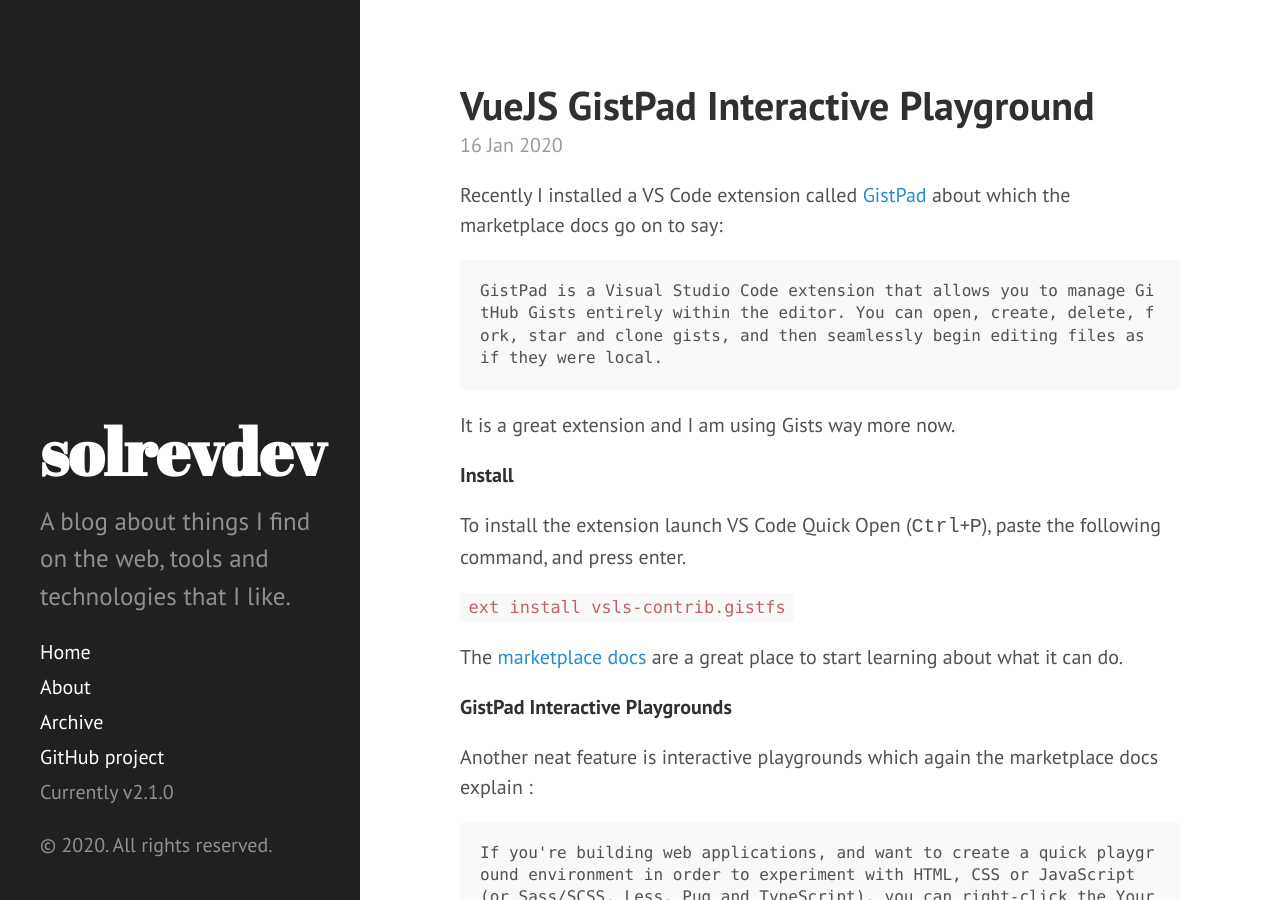
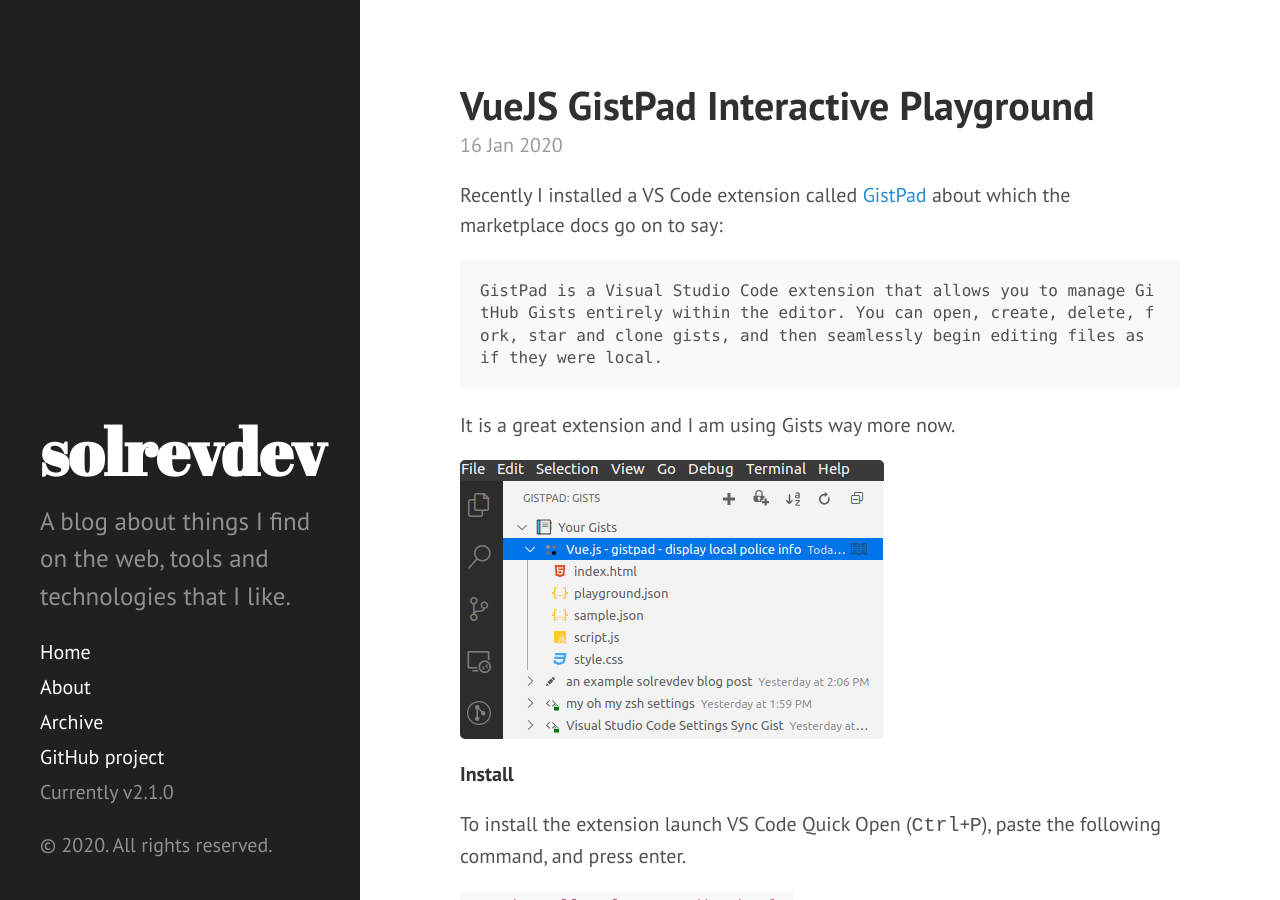
Before and after one commit to solrevdev/solrevdev.github.io, a Jekyll site: the page built from _posts/2020-01-16-vuejs-gistpad-interactive-playground.md, in a window 1280 px wide and 900 px high. Built offline with Jekyll 4.4.1, drawn with Linux system fonts in a browser that asks for light colours.

Commit message:
Update 2020-01-16-vuejs-gistpad-interactive-playground.md

```diff
--- a/_posts/2020-01-16-vuejs-gistpad-interactive-playground.md
+++ b/_posts/2020-01-16-vuejs-gistpad-interactive-playground.md
@@ -16,6 +16,9 @@ Recently I installed a VS Code extension called [GistPad](https://marketplace.vi
 
 It is a great extension and I am using Gists way more now.
 
+![2020-01-16_11-23-46_gistpad.png]({{site.baseurl}}/media/2020-01-16_11-23-46_gistpad.png)
+
+
 **Install**
 
 To install the extension launch VS Code Quick Open (<kbd>Ctrl</kbd>+<kbd>P</kbd>), paste the following command, and press enter.
@@ -96,10 +101,6 @@ The generated template is plenty to get started with.
 
 It gives you 3 files to edit and a preview pane that refreshes whenever you make a change which is an excellent developer inner loop.
 
-![2020-01-16_11-23-46_gistpad.png]({{site.baseurl}}/media/2020-01-16_11-23-46_gistpad.png)
-
-![2020-01-16_11-24-59_gistpad_playground.png]({{site.baseurl}}/media/2020-01-16_11-24-59_gistpad_playground.png)
-
 So after some trial and error, these were my 3 files all [associated with a GitHub Gist](https://gist.github.com/solrevdev/41a7adb028bb10c741153f58b36d01fe)
 
 {% gist 41a7adb028bb10c741153f58b36d01fe %}
```
Also changed, not shown: other parts of _posts/2020-01-16-vuejs-gistpad-interactive-playground.md (+2 -0 lines).
